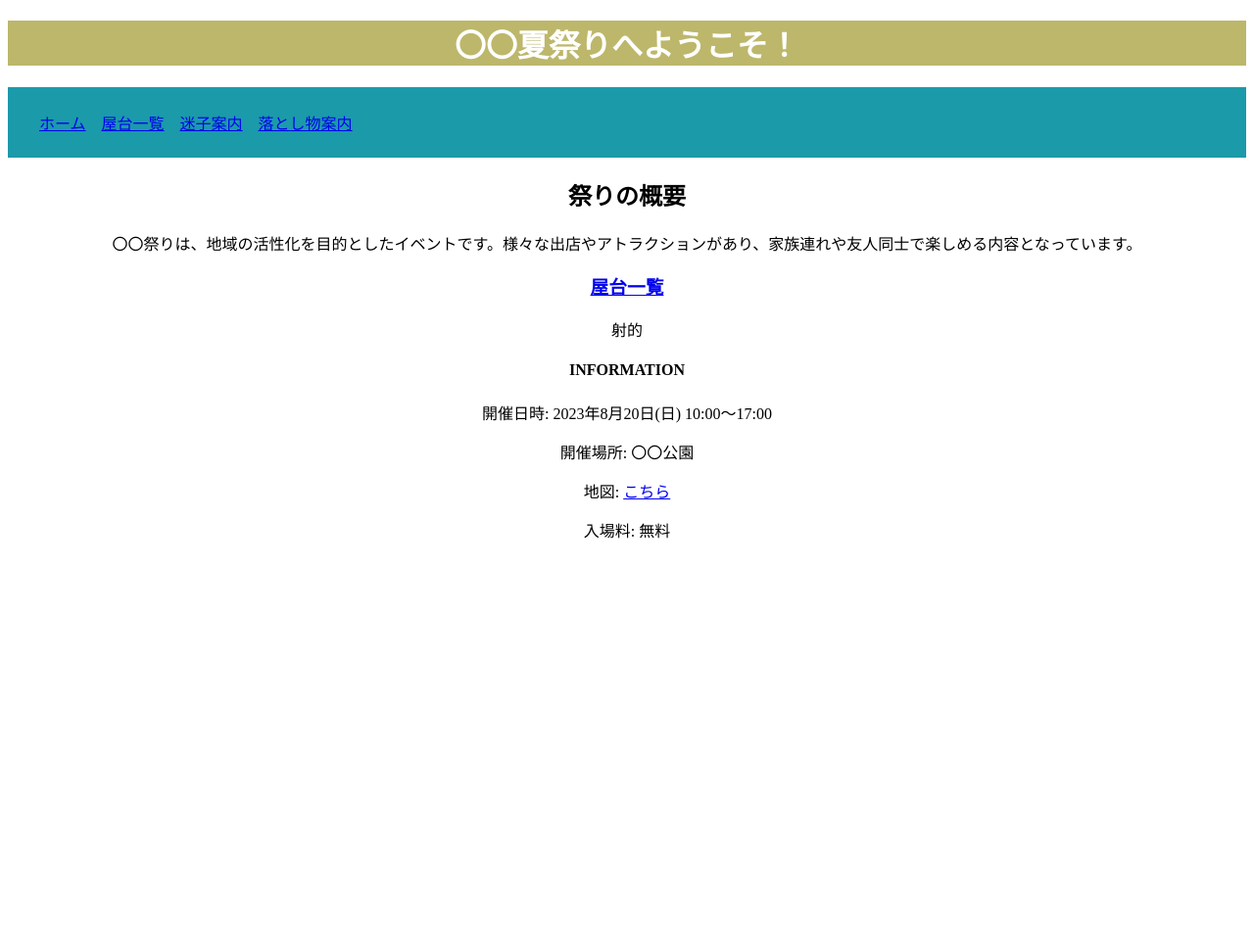
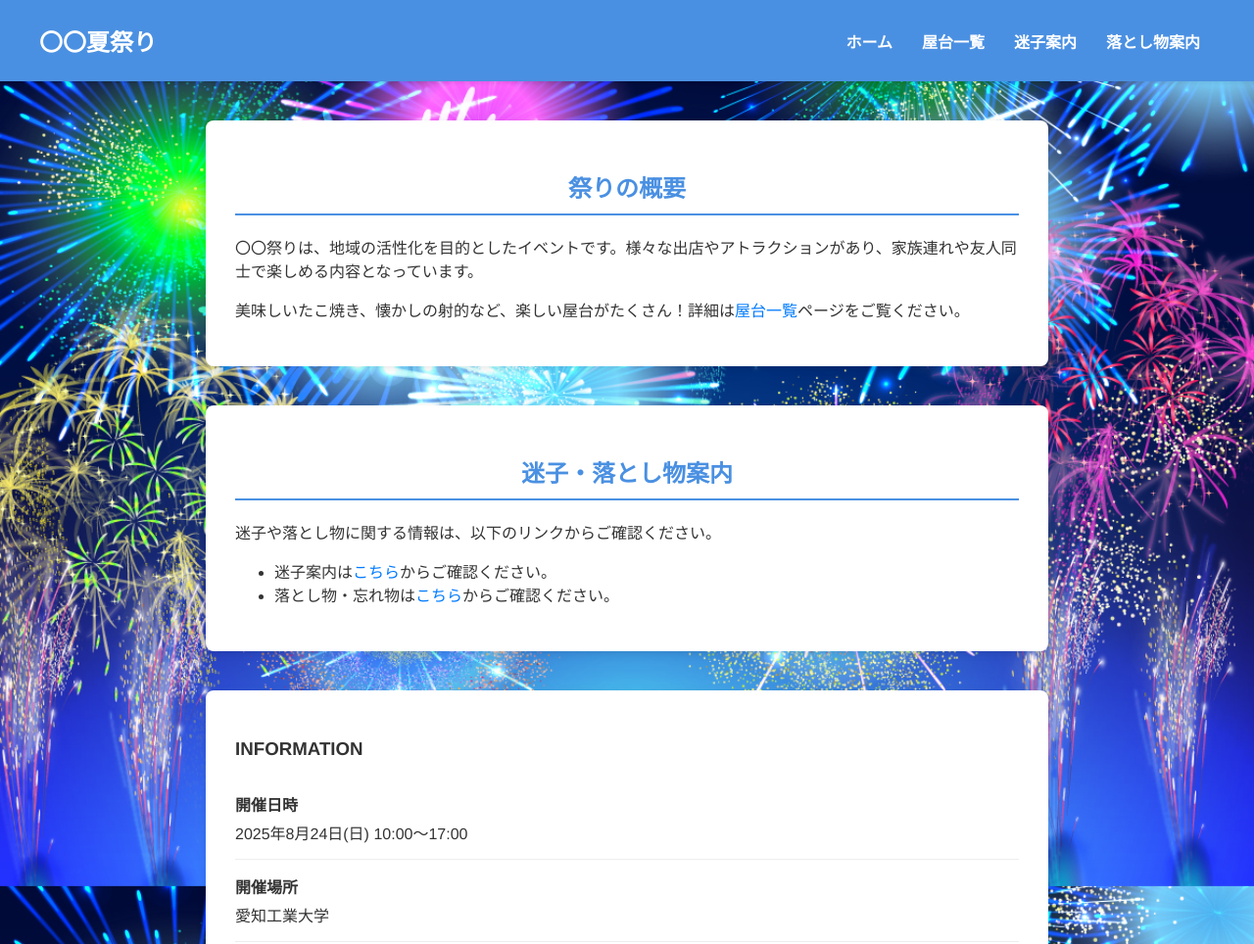
Before and after one commit to matsuki-yuki/hackathon, a plain HTML site: page Homepage.html in a window 1280 px wide. Shown: the top 964 px of the page at 98% size. Before the commit the page ends 800 px from the top, so only its background shows below. Drawn offline with Linux system fonts and the light colour scheme; a script that the page names is missing; files whose address does not match are found by name.

Commit message:
testmapdown

```diff
--- a/Homepage.html
+++ b/Homepage.html
@@ -1,32 +1,60 @@
 <!DOCTYPE html>
-<html lang="jp">
+<html lang="ja">
 <head>
     <meta charset="UTF-8">
     <meta name="viewport" content="width=device-width, initial-scale=1.0">
-    <title>Home Page</title>
+    <title>〇〇夏祭り</title>
     <link rel="stylesheet" href="css/homepage.css">
     <script src="script.js" defer></script>
 </head>
 <body>
-  <h1>〇〇夏祭りへようこそ！</h1>
+
+  <header>
     <div class="gnav-wrap">
       <nav class="gnav-inner">
+        <p class="gnav-logo"><span>〇〇夏祭り</span></p>
         <ul class="gnav-list">
-        <a href="Homepage.html"><span>ホーム</span></a>
-        <a href="Yatai.html"><span>屋台一覧</span></a>
-        <a href="Lostchild.html"><span>迷子案内</span></a>
-        <a href="Lostproperty.html"><span>落とし物案内</span></a>
+          <li><a href="Homepage.html">ホーム</a></li>
+          <li><a href="Yatai.html">屋台一覧</a></li>
+          <li><a href="Lostchild.html">迷子案内</a></li>
+          <li><a href="Lostproperty.html">落とし物案内</a></li>
         </ul>
       </nav>
     </div>
+  </header>
+
+  <main>
+    <section class="container">
       <h2>祭りの概要</h2>
       <p>〇〇祭りは、地域の活性化を目的としたイベントです。様々な出店やアトラクションがあり、家族連れや友人同士で楽しめる内容となっています。</p>
-  <h3><a href="Yatai.html">屋台一覧</a></h3>
-    <p>射的</p>
-  <h4>INFORMATION</h4>
-    <p>開催日時: 2023年8月20日(日) 10:00〜17:00</p>
-    <p>開催場所: 〇〇公園</p>
-    <p>地図: <a href="map.html">こちら</a></p>
-    <p>入場料: 無料</p>
+      <p>美味しいたこ焼き、懐かしの射的など、楽しい屋台がたくさん！詳細は<a href="Yatai.html">屋台一覧</a>ページをご覧ください。</p>
+    </section>
+    <section class="container lost">
+      <h2>迷子・落とし物案内</h2>
+      <p>迷子や落とし物に関する情報は、以下のリンクからご確認ください。</p>
+      <ul>
+        <li>迷子案内は<a href="Lostchild.html">こちら</a>からご確認ください。</li>
+        <li>落とし物・忘れ物は<a href="Lostproperty.html">こちら</a>からご確認ください。</li>
+      </ul>
+    </section>
+    <section class="container info-section">
+      <h3>INFORMATION</h3>
+      <dl>
+        <dt>開催日時</dt>
+        <dd>2025年8月24日(日) 10:00〜17:00</dd>
+        <dt>開催場所</dt>
+        <dd>愛知工業大学</dd>
+        <dt>会場地図</dt>
+        <dd><img src="img/schoolmap.png" alt="会場地図" class="map-image"></dd>
+        <dt>入場料</dt>
+        <dd>無料</dd>
+      </dl>
+    </section>
+  </main>
+
+  <footer>
+    <p>&copy; 2025 〇〇夏祭り実行委員会</p>
+  </footer>
 
 </body>
+</html>
--- a/css/homepage.css
+++ b/css/homepage.css
@@ -1,42 +1,123 @@
-body{
-  background-image: url("img/summerback.png");
-  background-size: cover;
+/* --- 全体の設定 --- */
+body {
+  margin: 0;
+  font-family: 'Helvetica Neue', 'Arial', 'Hiragino Kaku Gothic ProN', 'Hiragino Sans', 'Meiryo', sans-serif;
+  background-color: #f9f8f6; /* 少しクリーム色がかった背景 */
+  color: #333; /* 基本の文字色 */
+  background-image: url('/Users/x25089xx/github/hackathon/img/49478.jpg'); /* 画像のパスを指定 */
+  background-size: cover; /* 画面全体を覆うように拡大・縮小 */
+  background-attachment: fixed; /* スクロールしても背景画像を固定 */
+  background-position: center center; /* 画像を中央に配置 */
+  background-repeat: no-repeat; /* 画像の繰り返しをしない */
 }
-h1{
-  color: white;
-  text-align: center;
-  background-color:darkkhaki;
+
+a {
+  color: #007bff;
+  text-decoration: none;
 }
-.gnav-wrap{
-  background: #1b9aaa;
+
+a:hover {
+  text-decoration: underline;
 }
-.gnav-inner{
-  margin-inline: auto;
-  padding: 0.5em 1.5em;
+
+/* --- ヘッダーとナビゲーション --- */
+header {
+  background-color: #ffffff;
+  box-shadow: 0 2px 4px rgba(0,0,0,0.1); /* ヘッダーに少し影をつける */
+}
+
+.gnav-wrap {
+  background-color: #4a90e2; /* ナビゲーションバーの背景色 */
+}
+
+.gnav-inner {
   max-width: 1200px;
+  margin: 0 auto; /* 中央揃え */
+  padding: 0 20px;
   display: flex;
+  justify-content: space-between; /* ロゴとメニューを両端に配置 */
   align-items: center;
-  justify-content: space-between;
 }
-.gnav-list{
-  text-align: center;
-  background: #1b9aaa;
+
+.gnav-logo {
+  font-size: 24px;
+  font-weight: bold;
+  color: #ffffff;
+}
+
+.gnav-list {
+  list-style: none; /* リストの黒点を消す */
+  margin: 0;
   padding: 0;
   display: flex;
-  gap: 1em;
-}
-.gnav-list li a{
-  display: inline;
-  font-size: 16px;
-  font-weight: bold;
-  color: #ffffff;
-  text-decoration: none;
-}
-.bnav-list li span{
-  font-size: 22px;
-  display: block;
 }
 
-*{
+.gnav-list li a {
+  display: block;
+  padding: 20px 15px;
+  color: #ffffff;
+  font-weight: bold;
+  text-decoration: none;
+  transition: background-color 0.3s; /* 背景色が0.3秒で変化 */
+}
+
+.gnav-list li a:hover {
+  background-color: #357abd; /* マウスを乗せた時の色 */
+}
+
+/* --- メインコンテンツ --- */
+main {
+  padding: 40px 0;
+}
+
+.container {
+  max-width: 800px;
+  margin: 0 auto 40px auto; /* 上下左右に余白、中央揃え */
+  padding: 30px;
+  background-color: #ffffff;
+  border-radius: 8px; /* 角を少し丸くする */
+  box-shadow: 0 2px 8px rgba(0,0,0,0.1);
+}
+
+h2 {
   text-align: center;
+  color: #4a90e2;
+  border-bottom: 2px solid #4a90e2;
+  padding-bottom: 10px;
+  margin-bottom: 20px;
 }
+
+/* --- INFORMATIONセクション --- */
+.info-section dl {
+  margin: 0;
+}
+
+.info-section dt {
+  font-weight: bold;
+  padding: 15px 0 5px;
+  border-top: 1px solid #eee;
+}
+
+.info-section dt:first-of-type {
+  border-top: none; /* 最初の項目の上線は消す */
+}
+
+.info-section dd {
+  margin-left: 0; /* ddのデフォルトのインデントをリセット */
+  padding-bottom: 15px;
+}
+
+.map-image {
+  display: inline;
+  justify-content: center;
+  border: 1px solid #ccc;
+  border-radius: 10px;
+}
+
+/* --- フッター --- */
+footer {
+  text-align: center;
+  padding: 14px;
+  background-color: #333;
+  color: #ffffff;
+}
```
Also changed, not shown: Yatai.html (+2 -2 lines), css/yatai1.css (renamed from css/code1.css), css/yatai2.css (renamed from css/code2.css), img/49478.jpg (added), 1 other file. Lines whose indentation alone changed are shown as unchanged.
